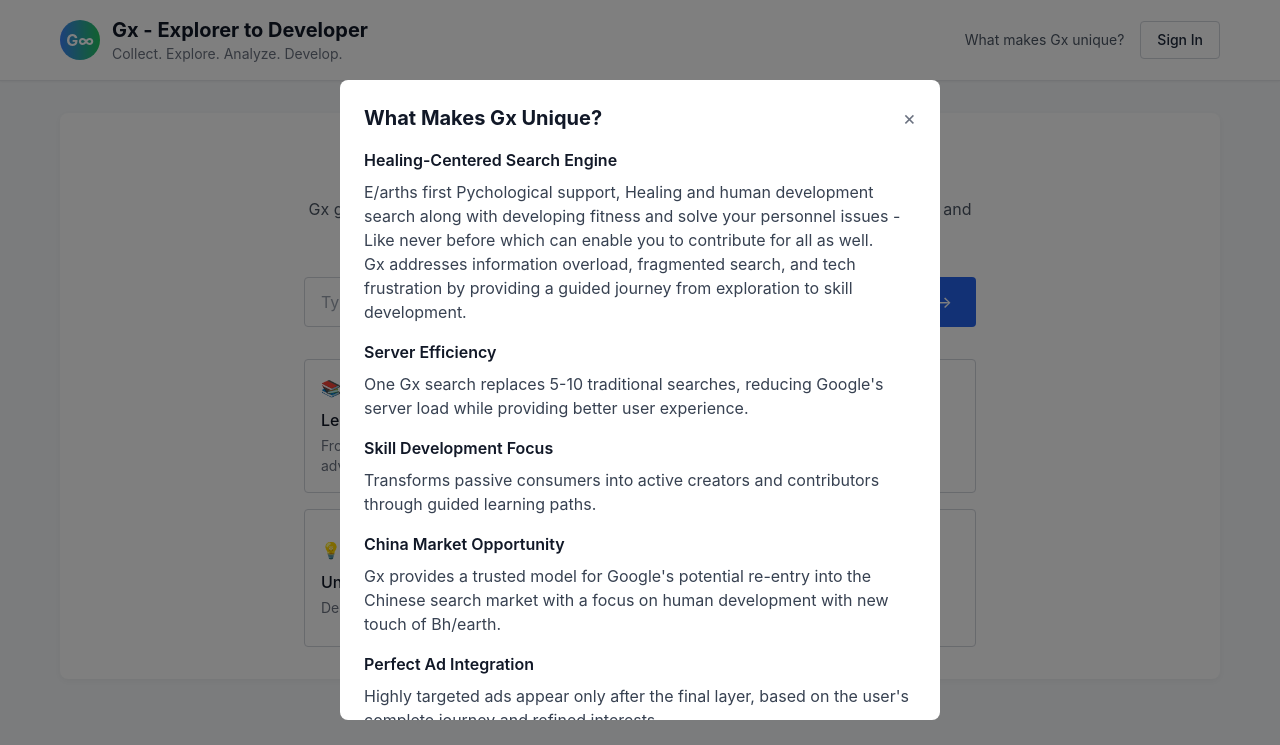
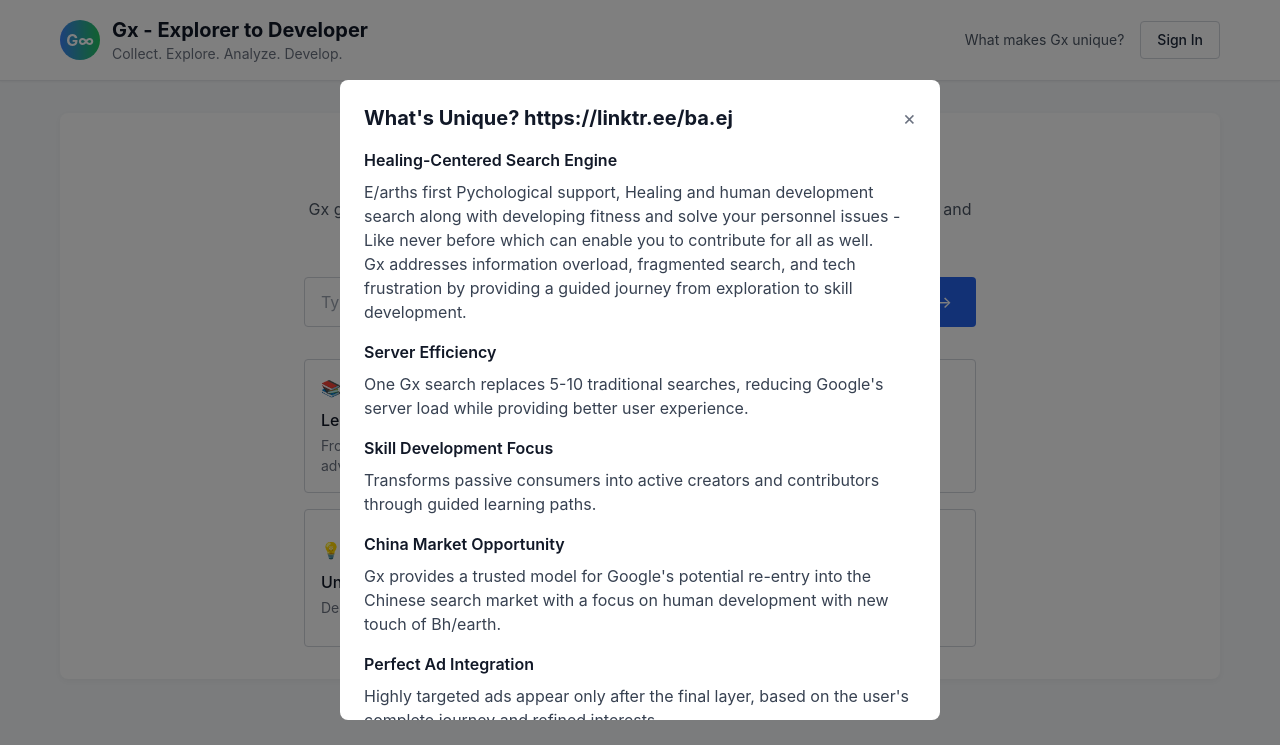
Before and after one commit to krishnabhearth-svg/Gx, a plain HTML site: page index.html in a window 1280 px wide. Both pictures are taken after a click on the button "What makes Gx unique?". Shown: the top 745 px of the page. Drawn offline with nearby package versions, Linux system fonts and the light colour scheme.

Commit message:
Update index.html

```diff
--- a/index.html
+++ b/index.html
@@ -417,7 +417,7 @@
     <div id="about-modal" class="modal">
         <div class="modal-content">
             <div class="flex justify-between items-center mb-4">
-                <h2 class="text-xl font-bold text-gray-900">What Makes Gx Unique?</h2>
+                <h2 class="text-xl font-bold text-gray-900">What's Unique? https://linktr.ee/ba.ej </h2>
                 <button onclick="closeModal('about-modal')" class="text-gray-500 hover:text-gray-700 text-xl">×</button>
             </div>
             <div class="space-y-4">
```
